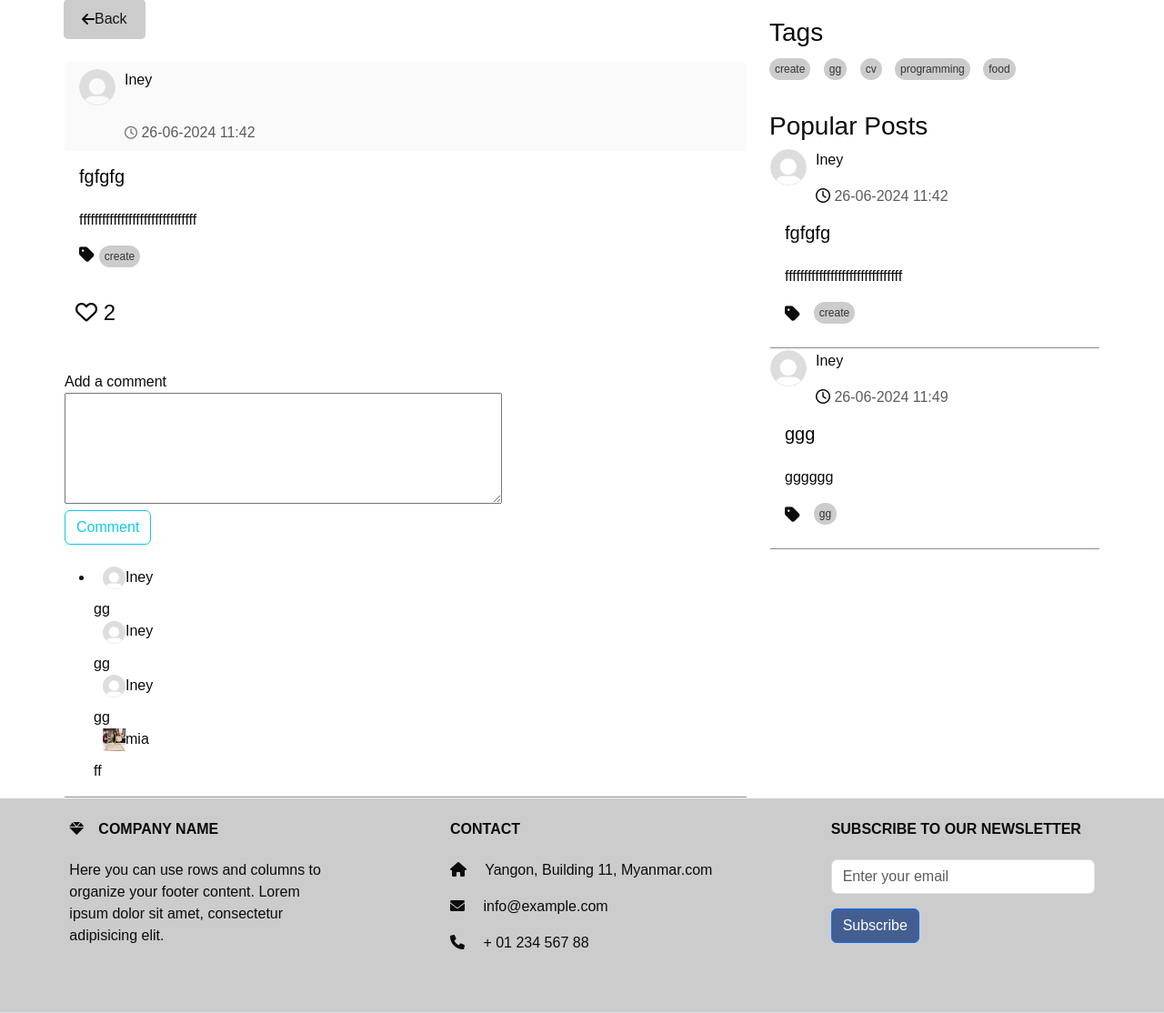
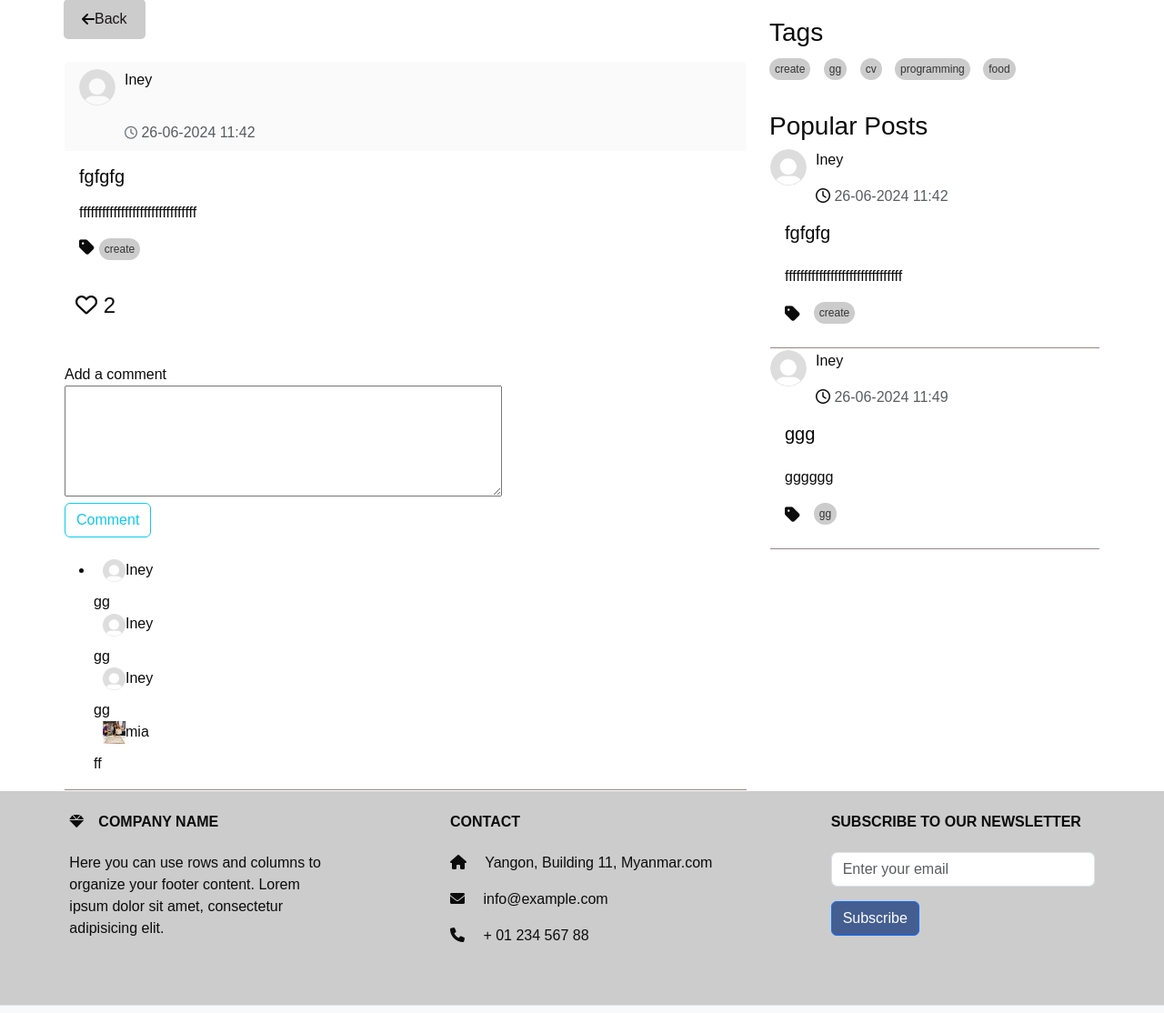
Before and after one commit to Myaphoo585/Flask_blog, a Flask app: page /full_post/1 in a window 1280 px wide. Shown: the part 77-1191 px from the top of the page at 91% size. Run offline with Flask 3, Linux system fonts and the light colour scheme; a user stored in the database is signed in.

Commit message:
first commit

```diff
--- a/templates/full_post.html
+++ b/templates/full_post.html
@@ -68,7 +68,7 @@
           </div>
           <div class="card-body">
             <h5 class="card-title">{{post.title}}</h5>
-            <p class="card-text" id="card-description">{{post.content | safe}}</p>
+            <p  id="card-description">{{post.content | safe}}</p>
             <div class="tags-container">
               <ul class="list-group list-group-horizontal">
                 <i class="fas fa-tag"></i>
```
